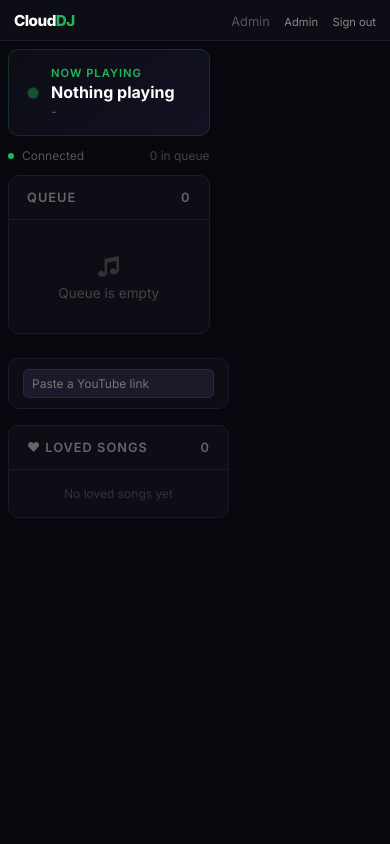
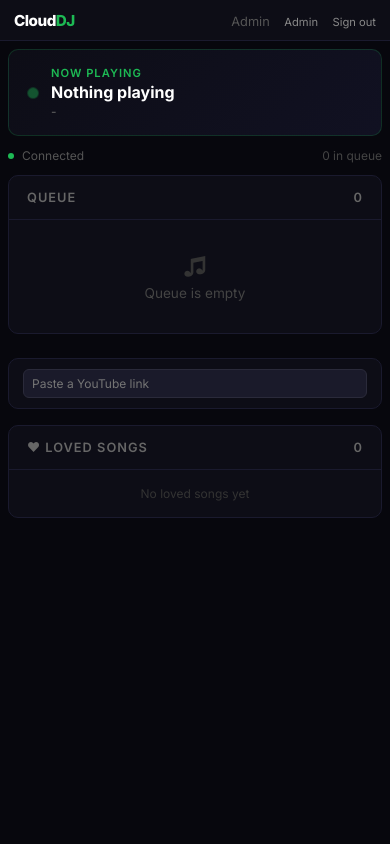
Before and after one commit to lgnrvz/cloud-dj, a Flask app: page /queue in a window 390 px wide. Run offline with Flask 3, Linux system fonts and the light colour scheme; a user stored in the database is signed in; data that the repository does not hold is empty.

Commit message:
Fix mobile full-width: html/body 100%, columns width 100% flex none

```diff
--- a/templates/base.html
+++ b/templates/base.html
@@ -7,6 +7,7 @@
     <link href="https://fonts.googleapis.com/css2?family=Inter:wght@400;500;600;700;800&display=swap" rel="stylesheet">
     <style>
         * { margin: 0; padding: 0; box-sizing: border-box; }
+        html, body { width: 100%; overflow-x: hidden; }
         body {
             font-family: 'Inter', -apple-system, sans-serif;
             background: #07070d;
--- a/templates/queue.html
+++ b/templates/queue.html
@@ -7,6 +7,7 @@
     <link href="https://fonts.googleapis.com/css2?family=Inter:wght@400;500;600;700;800&display=swap" rel="stylesheet">
     <style>
         * { margin: 0; padding: 0; box-sizing: border-box; }
+        html, body { width: 100%; overflow-x: hidden; }
         body {
             font-family: 'Inter', -apple-system, sans-serif;
             background: #07070d;
@@ -36,6 +37,7 @@
             .navbar .brand { font-size: 0.95rem; }
             .navbar a { font-size: 0.7rem; margin-left: 10px; }
             .container { padding: 8px; gap: 8px; width: 100%; max-width: 100%; }
+            .main-col, .side-col { width: 100%; flex: none; }
             .now-playing { padding: 10px 12px; gap: 10px; }
             .now-playing .track { font-size: 0.85rem; }
             .now-playing .meta { font-size: 0.65rem; }
```
